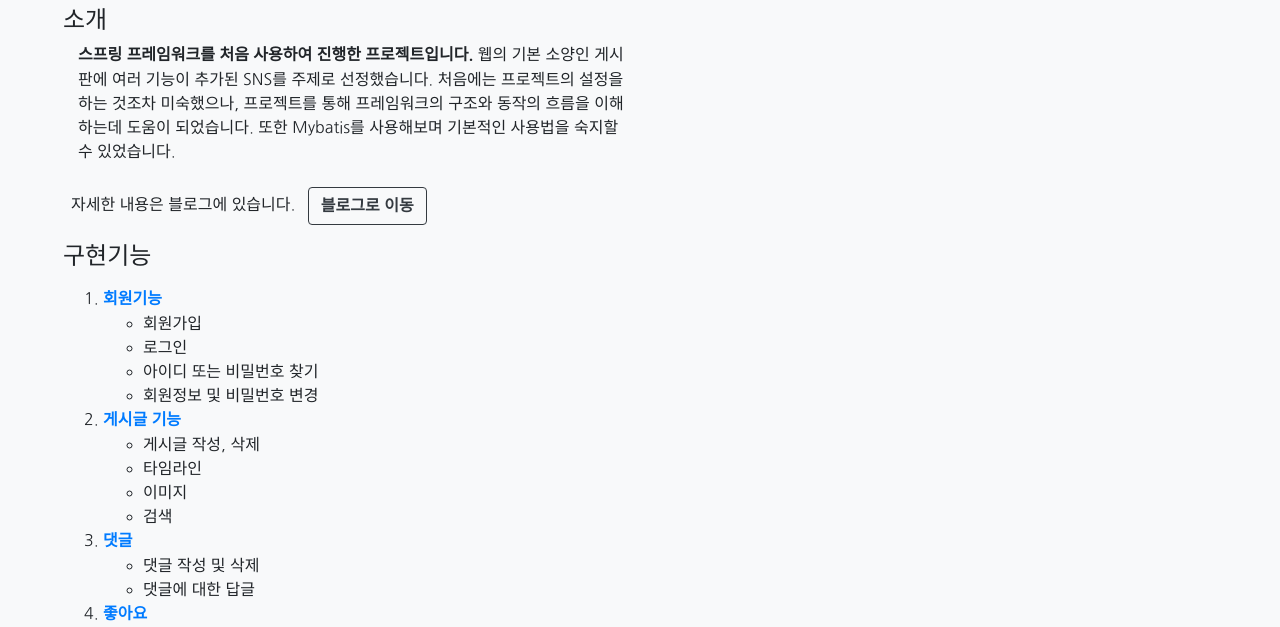
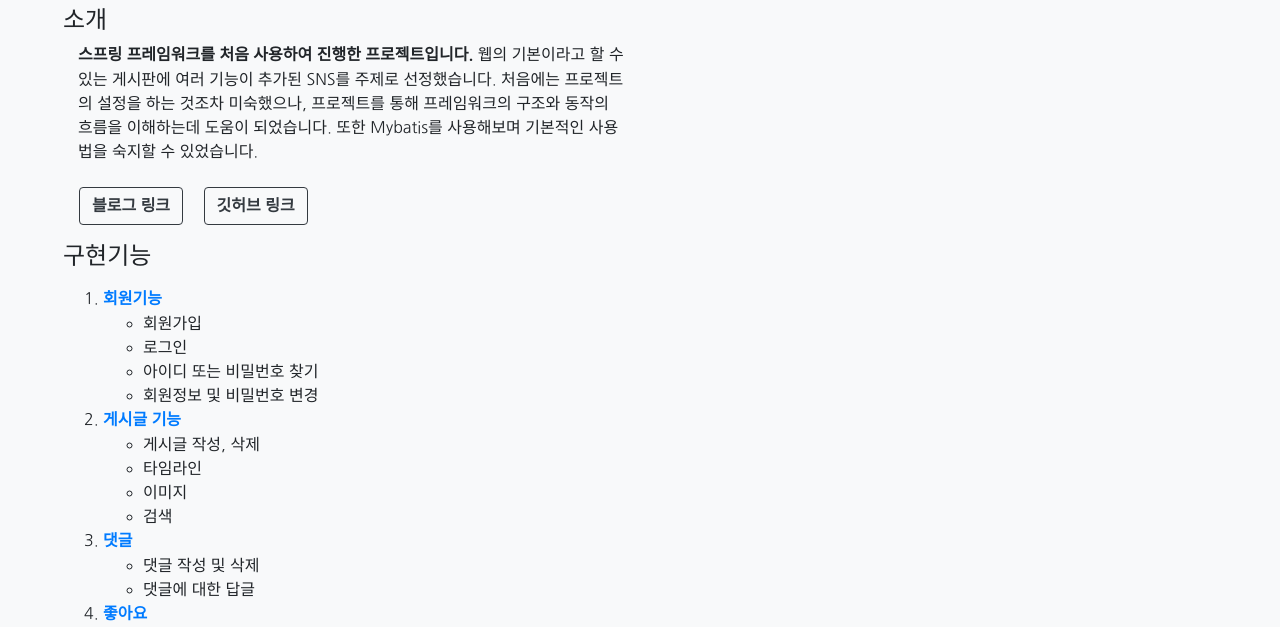
Before and after one commit to 96mr/portfolio, a plain HTML site: page project_sns.html in a window 1280 px wide. Shown: the part 139-766 px from the top of the page. Drawn offline with nearby package versions, Linux system fonts and the light colour scheme.

Commit message:
Update project_sns.html

```diff
--- a/project_sns.html
+++ b/project_sns.html
@@ -40,14 +40,14 @@
             <h4>소개</h4>
             <p class="col-lg-6">
               <b>스프링 프레임워크를 처음 사용하여 진행한 프로젝트입니다.</b>
-              웹의 기본 소양인 게시판에 여러 기능이 추가된 SNS를 주제로 선정했습니다.
+              웹의 기본이라고 할 수 있는 게시판에 여러 기능이 추가된 SNS를 주제로 선정했습니다.
               처음에는 프로젝트의 설정을 하는 것조차 미숙했으나,
               프로젝트를 통해 프레임워크의 구조와 동작의 흐름을 이해하는데 도움이 되었습니다.
               또한 Mybatis를 사용해보며 기본적인 사용법을 숙지할 수 있었습니다.<br>
             </p>
             <div class="m-2" >
-              <span>자세한 내용은 블로그에 있습니다.</span>
-              <a class="btn btn-outline-dark m-2 font-weight-bold" href="https://cookie9606.tistory.com/47">블로그로 이동</a>
+              <a class="btn btn-outline-dark m-2 font-weight-bold" href="https://cookie9606.tistory.com/47">블로그 링크</a>
+              <a class="btn btn-outline-dark m-2 font-weight-bold" href="https://github.com/96mr/SNS">깃허브 링크</a>
             </div>
             <h4>구현기능</h4>
             <p>
```
